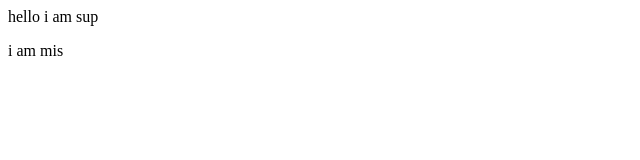
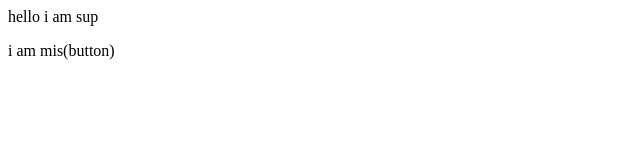
Before and after one commit to Supreeti-Mishra/local-repo, a plain HTML site: page index.html in a window 1280 px wide. Shown: the full height of the page, 0-640 px from the left. Drawn offline with Linux system fonts and the light colour scheme.

```diff
--- a/index.html
+++ b/index.html
@@ -1,2 +1,2 @@
 <p>hello i am sup</p>
-<p>i am mis</p>
+<p>i am mis(button)</p>
```
